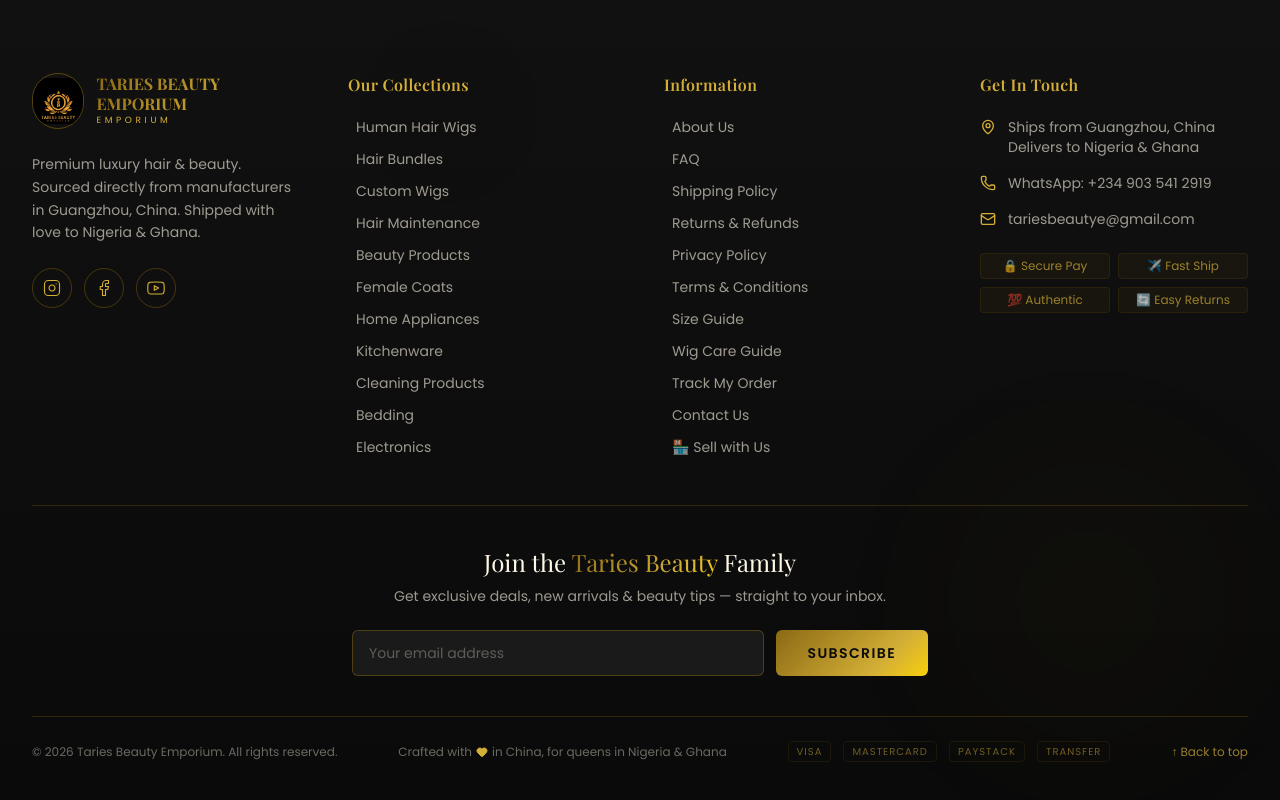
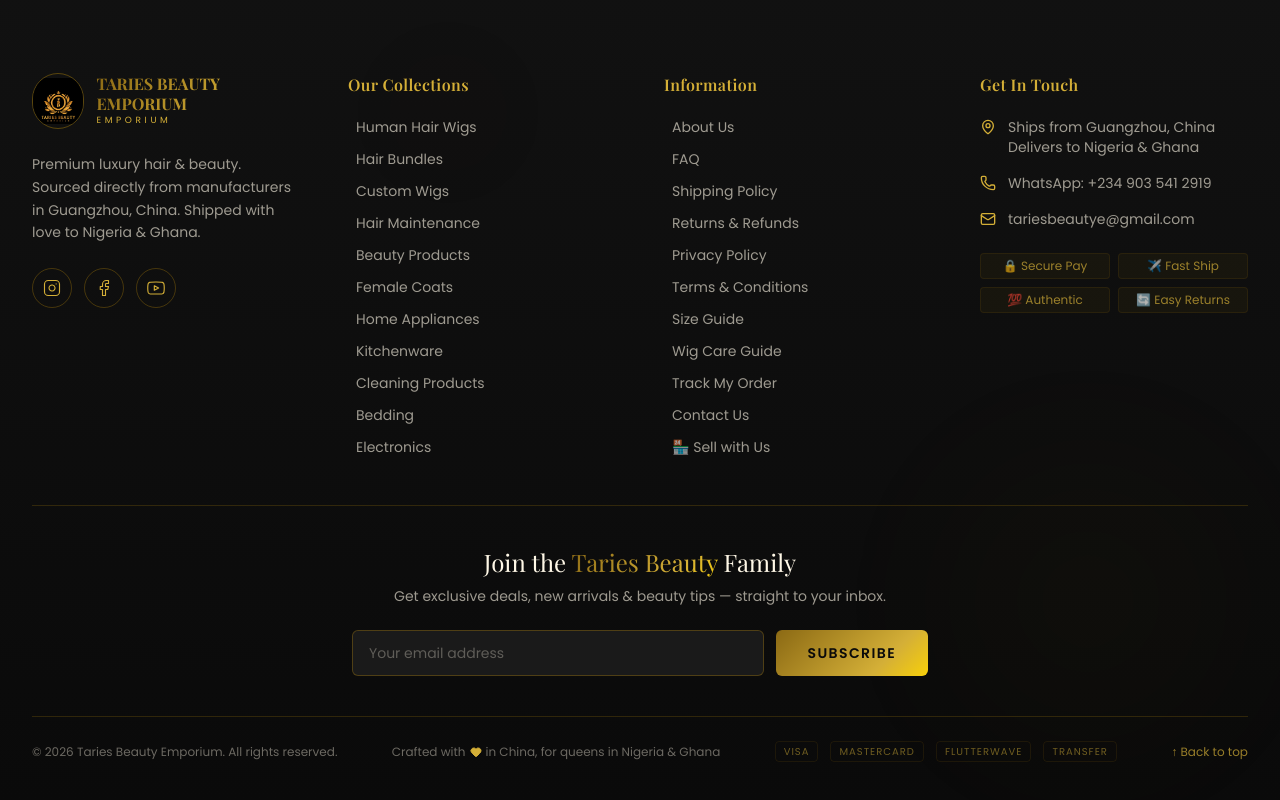
Before and after one commit to kurosoft-casino/taries-beauty-emporium, a Next.js app: page /shop in a window 1280 px wide. Shown: the part 2617-3417 px from the top of the page. Built offline with nearby package versions, Linux system fonts and the light colour scheme; no server answers; a web font is replaced by a local one.

Commit message:
Align storefront payment copy with Flutterwave checkout

```diff
--- a/components/home/HeroSection.tsx
+++ b/components/home/HeroSection.tsx
@@ -55,13 +55,13 @@
         { icon: '⭐', label: '4.9/5 评分', sub: '1,200+ 条评价' },
         { icon: '🌍', label: '发货至尼日利亚和加纳', sub: '7–14 个工作日' },
         { icon: '💎', label: '100% 真人发', sub: '正品保证' },
-        { icon: '🔒', label: '安全结账', sub: 'Paystack 与转账' },
+        { icon: '🔒', label: '安全结账', sub: 'Flutterwave 与转账' },
       ]
     : [
         { icon: '⭐', label: '4.9/5 Rating', sub: '1,200+ Reviews' },
         { icon: '🌍', label: 'Ships to NG & GH', sub: '7–14 Business Days' },
         { icon: '💎', label: '100% Human Hair', sub: 'Authenticity Guaranteed' },
-        { icon: '🔒', label: 'Secure Checkout', sub: 'Paystack & Transfer' },
+        { icon: '🔒', label: 'Secure Checkout', sub: 'Flutterwave & Transfer' },
       ]
 
   return (
--- a/components/layout/Footer.tsx
+++ b/components/layout/Footer.tsx
@@ -246,7 +246,7 @@
             {lang === 'ZH' ? '中国匠心打造，献给尼日利亚与加纳的女王们' : <>Crafted with <Heart size={12} className="text-brand-gold-2 fill-current" /> in China, for queens in Nigeria & Ghana</>}
           </p>
           <div className="flex items-center gap-3">
-            {['visa', 'mastercard', 'paystack', 'transfer'].map(p => (
+            {['visa', 'mastercard', 'flutterwave', 'transfer'].map(p => (
               <span key={p} className="font-body text-[10px] tracking-widest text-brand-gold-2/50 uppercase border border-brand-gold/10 px-2 py-0.5 rounded">
                 {p}
               </span>
```
